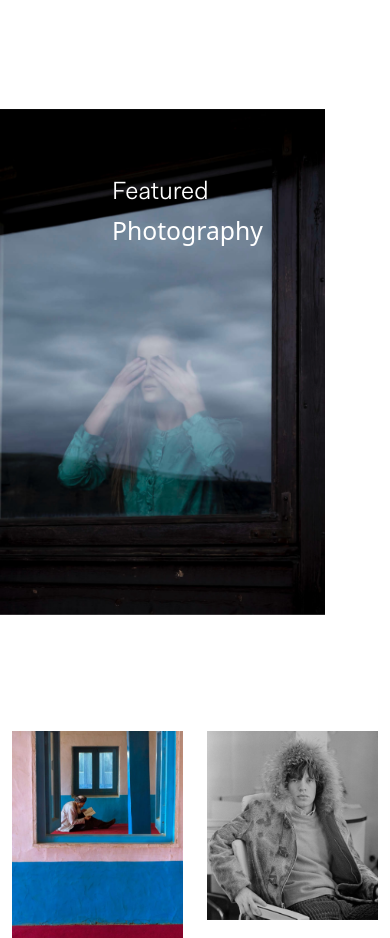
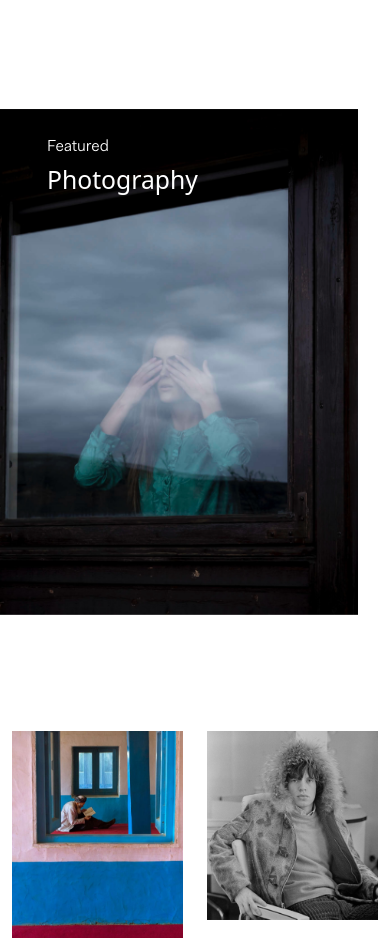
Before and after one commit to Mtlightfoot/artist-website, a React (Vite) app: page / in a window 390 px wide. Shown: the part 2920-3858 px from the top of the page. Built offline with nearby package versions, Linux system fonts and the light colour scheme.

Commit message:
Changed text size for artworkgrid in mobile view

```diff
--- a/src/components/ArtworkGrid.jsx
+++ b/src/components/ArtworkGrid.jsx
@@ -7,7 +7,7 @@ function ArtworkGrid() {
     return (
         <Container className='artWorkContainer'>
             <Row className='artWorkRow'>
-                <Col className='artWorkFeature' xs={10} sm={10} lg={6}>
+                <Col className='artWorkFeature' xs={11} sm={11} lg={6}>
                     <div className='artWorkTitleBox'>
                         <h1 className='artWorkTitle'>Featured</h1>
                         <h2 className='artworkSubtitle'>Photography</h2>
--- a/src/main.css
+++ b/src/main.css
@@ -453,7 +453,21 @@ body {
         width: 80%;
     }
 
+    .artWorkTitleBox {
+        margin-left: 35px;
+        margin-top: 29px;
+        color: #ffffff;
+    }
+
     .artWorkFeature {
         height: 60vh;
     }
+
+    .artWorkTitle {
+        font-size: 16px;
+    }
+
+    .artWorkSubtitle {
+        font-size: 25px;
+    }
 }
```
